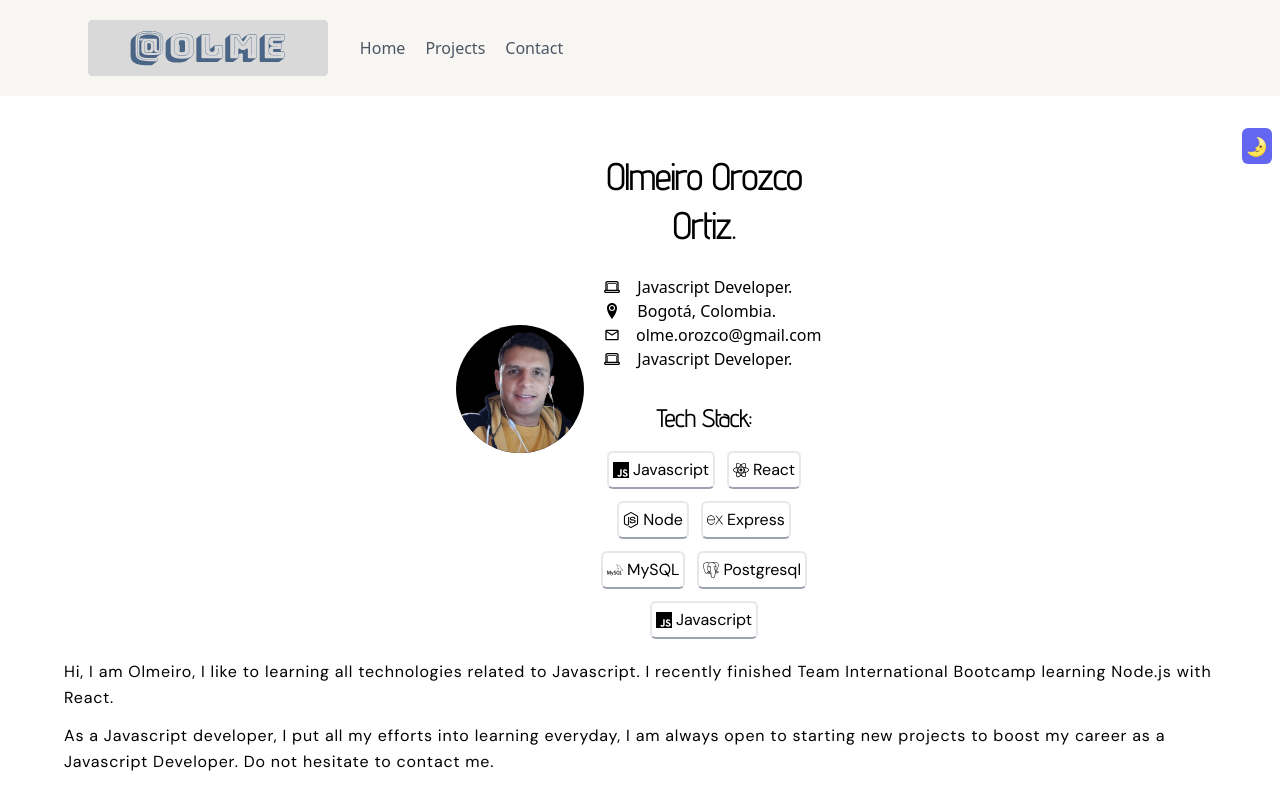
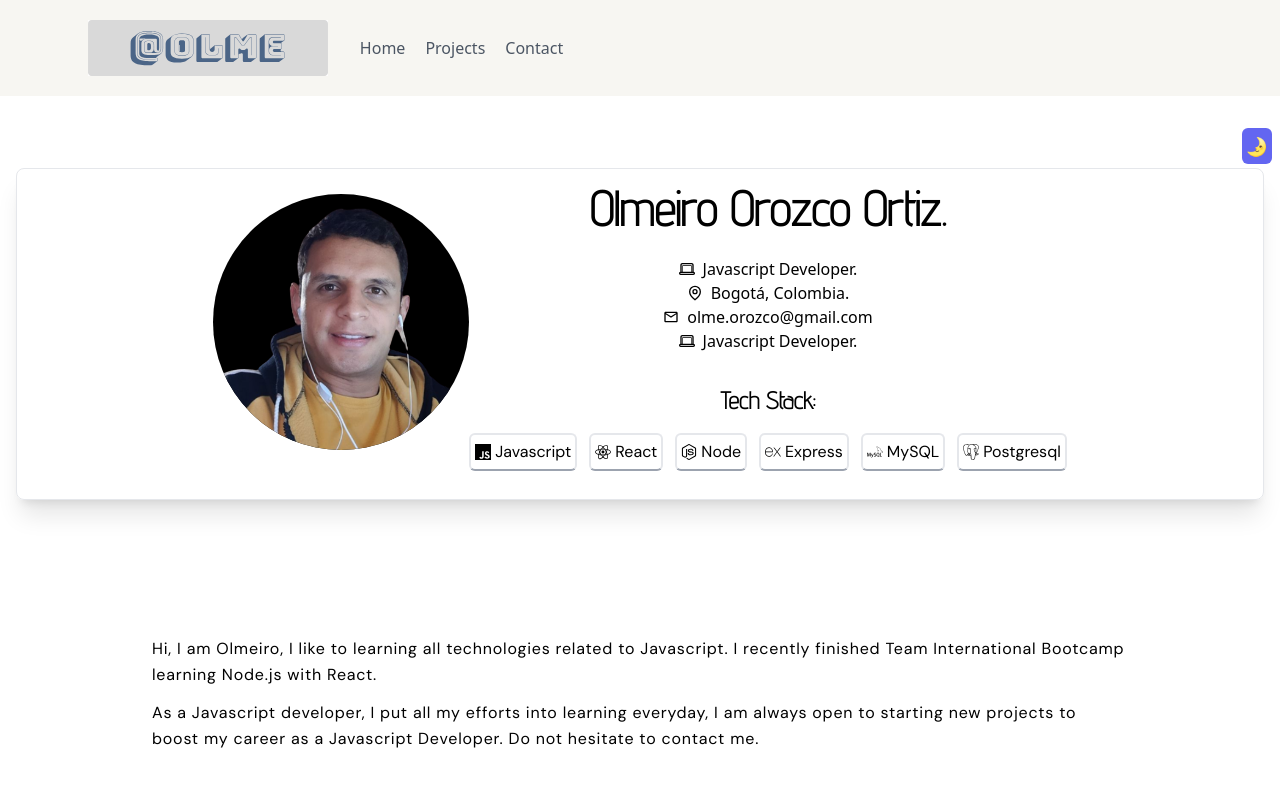
Before and after one commit to olmeiro/olmeiro.io, a React (Vite) app: page / in a window 1280 px wide. Shown: the top 800 px of the page. Built offline with nearby package versions, Linux system fonts and the light colour scheme.

Commit message:
feat: componente home diseñado

```diff
--- a/src/home/pages/Home.jsx
+++ b/src/home/pages/Home.jsx
@@ -1,91 +1,111 @@
 import { Layout } from '../../layout/Layout'
 import { TiDeviceLaptop } from 'react-icons/ti'
-import { ImLocation2 } from 'react-icons/im'
+import { GrLocation } from 'react-icons/gr'
 import { MdOutlineMail } from 'react-icons/md'
-import { SiJavascript, SiMysql, SiNodedotjs, SiReact, SiExpress, SiPostgresql } from 'react-icons/si'
+import {
+  SiJavascript,
+  SiMysql,
+  SiNodedotjs,
+  SiReact,
+  SiExpress,
+  SiPostgresql
+} from 'react-icons/si'
 
 import profileImg from '../assets/profile-photo.png'
 
 export const Home = () => {
   return (
     <Layout>
-      <section className="m-14">
-        <section className="flex flex-col justify-center items-center md:flex-row">
+      <section className="mt-14">
+        <section className="w-full flex flex-col justify-center items-center md:flex-row md:p-4 border border-solid divide-black  outline-2 rounded-lg shadow-xl mb-6">
+          <div className="">
             <img
               src={profileImg}
-            className="w-32 h-32 mb-6 bg-black rounded-full object-cover"
+              className="w-32 h-32 md:w-64 md:h-64 mb-6 bg-black rounded-full object-cover"
               alt="profile photo olme"
             />
-          <div className="w-60">
+          </div>
+          <div className="">
             <article>
-              <h2 className="text-4xl text-center mb-1 font-advent font-extrabold leading-snug">
+              <h2 className="text-4xl md:text-5xl text-center mb-1 font-advent font-extrabold leading-snug">
                 Olmeiro Orozco Ortiz.
               </h2>
               <section className="flex flex-col gap-3">
                 <section className="m-5">
-                  <div className="flex justify-start items-center ">
-                    <div className="w-1/6 flex justify-between">
+                  <div className="flex justify-center">
+                    <p className="flex flex-row items-center gap-2">
+                      <i className="">
                         <TiDeviceLaptop />
+                      </i>
+                      Javascript Developer.
+                    </p>
                   </div>
-                    <div>
-                      <p>Javascript Developer.</p>
+
+                  <div className="flex justify-center">
+                    <p className="flex flex-row items-center gap-2">
+                      <i className="">
+                        <GrLocation />
+                      </i>
+                      Bogotá, Colombia.
+                    </p>
                   </div>
+
+                  <div className="flex justify-center">
+                    <p className="flex flex-row items-center gap-2">
+                      <i className="">
+                        <MdOutlineMail />
+                      </i>
+                      olme.orozco@gmail.com
+                    </p>
                   </div>
-                  <div className="flex justify-start items-center ">
-                    <div className="w-1/6 flex justify-between">
-                      <ImLocation2 />
-                    </div>
-                    <div>
-                      <p>Bogotá, Colombia.</p>
-                    </div>
-                  </div>
-                  <div className="flex justify-start items-center ">
-                    <div className="w-1/6 flex justify-between">
-                      <MdOutlineMail />
-                    </div>
-                    <div>
-                      <p className='ml-4'>olme.orozco@gmail.com</p>
-                    </div>
-                  </div>
-                  <div className="flex justify-start items-center ">
-                    <div className="w-1/6 flex justify-between">
+
+                  <div className="flex justify-center">
+                    <p className="flex flex-row items-center gap-2">
+                      <i className="">
                         <TiDeviceLaptop />
-                    </div>
-                    <div>
-                      <p>Javascript Developer.</p>
-                    </div>
+                      </i>
+                      Javascript Developer.
+                    </p>
                   </div>
                 </section>
-                <section className='mb-3'>
-                  <h2 className='text-center text-2xl mb-4 font-advent font-bold'>Tech Stack:</h2>
-                  <div className='flex justify-center gap-3 flex-wrap'>
+                <section className="mb-3">
+                  <h2 className="text-center text-2xl mb-4 font-advent font-bold">
+                    Tech Stack:
+                  </h2>
+                  <div className="flex justify-center gap-3 flex-wrap">
                     <div className="flex flex-row items-center p-1 gap-1 border-solid border-2 border-b-gray-400 rounded-md">
                       <SiJavascript />
-                      <p className='font-dmsans leading-relaxed'>Javascript</p>
+                      <p className="font-dmsans leading-relaxed">Javascript</p>
                     </div>
                     <div className="flex flex-row items-center p-1 gap-1 border-solid border-2 border-b-gray-400 rounded-md">
                       <SiReact />
-                      <p className='font-dmsans font-light leading-relaxed'>React</p>
+                      <p className="font-dmsans font-light leading-relaxed">
+                        React
+                      </p>
                     </div>
                     <div className="flex flex-row items-center p-1 gap-1 border-solid border-2 border-b-gray-400 rounded-md">
                       <SiNodedotjs />
-                      <p className='font-dmsans font-light leading-relaxed'>Node</p>
+                      <p className="font-dmsans font-light leading-relaxed">
+                        Node
+                      </p>
                     </div>
                     <div className="flex flex-row items-center p-1 gap-1 border-solid border-2 border-b-gray-400 rounded-md">
                       <SiExpress />
-                      <p className='font-dmsans font-light leading-relaxed'>Express</p>
+                      <p className="font-dmsans font-light leading-relaxed">
+                        Express
+                      </p>
                     </div>
                     <div className="flex flex-row items-center p-1 gap-1 border-solid border-2 border-b-gray-400 rounded-md">
                       <SiMysql />
-                      <p className='font-dmsans font-light leading-relaxed'>MySQL</p>
+                      <p className="font-dmsans font-light leading-relaxed">
+                        MySQL
+                      </p>
                     </div>
                     <div className="flex flex-row items-center p-1 gap-1 border-solid border-2 border-b-gray-400 rounded-md">
                       <SiPostgresql />
-                      <p className='font-dmsans font-light leading-relaxed'>Postgresql</p>
-                    </div>
-                    <div className="flex flex-row items-center p-1 gap-1 border-solid border-2 border-b-gray-400 rounded-md">
-                      <SiJavascript />
-                      <p className='font-dmsans font-light leading-relaxed'>Javascript</p>
+                      <p className="font-dmsans font-light leading-relaxed">
+                        Postgresql
+                      </p>
                     </div>
                   </div>
                 </section>
@@ -93,12 +113,13 @@ export const Home = () => {
             </article>
           </div>
         </section>
-        <section className="">
+        <section className="md:m-16 xl:m-32">
           <article className="p-2">
             <p className="font-dmsans  subpixel-antialiased tracking-wider leading-relaxed text-center md:text-left">
-              Hi, I am Olmeiro, I like to learning all technologies related to Javascript. I
-              recently finished Team International Bootcamp learning Node.js
-              with React.</p>
+              Hi, I am Olmeiro, I like to learning all technologies related to
+              Javascript. I recently finished Team International Bootcamp
+              learning Node.js with React.
+            </p>
             <p className="mt-3 font-dmsans subpixel-antialiased tracking-wider leading-relaxed text-center md:text-left">
               As a Javascript developer, I put all my efforts into learning
               everyday, I am always open to starting new projects to boost my
--- a/src/layout/Layout.jsx
+++ b/src/layout/Layout.jsx
@@ -7,7 +7,7 @@ export const Layout = ({ children }) => {
   return (
     <div className='w-full h-screen dark:bg-gleaming-fate'>
       <NavBar />
-      <main className='w-full min-h-screen dark:bg-gleaming-fate'>
+      <main className='container mx-auto p-4 min-h-screen dark:bg-gleaming-fate'>
         {children}
       </main>
       <Footer />
```
Lines whose indentation alone changed are shown as unchanged.
